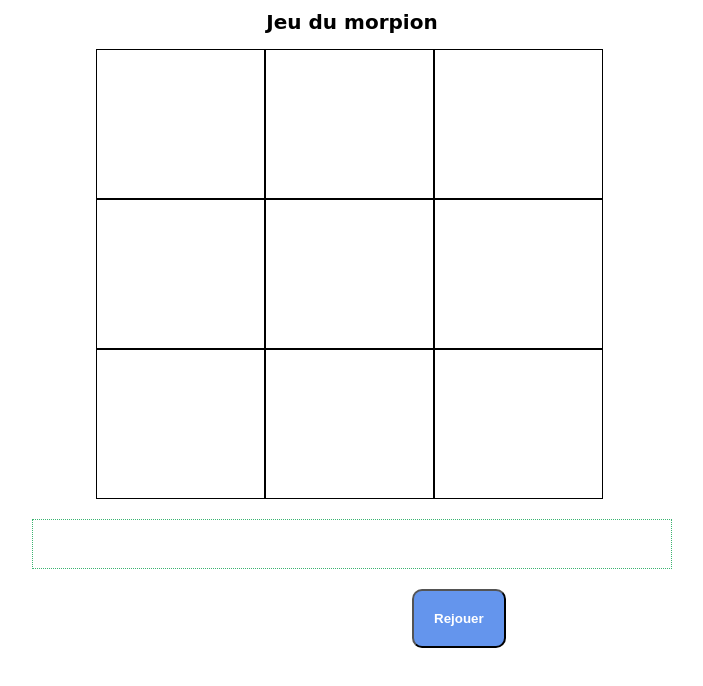
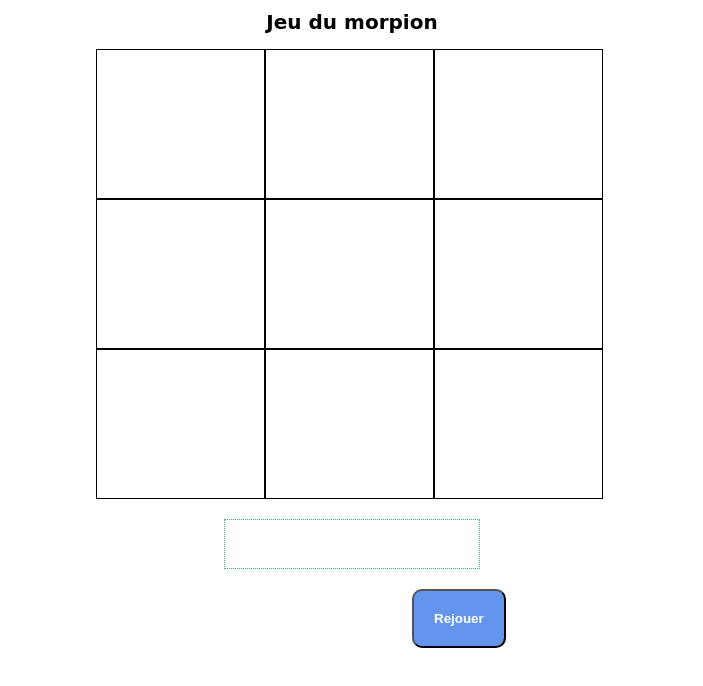
Before and after one commit to ChloeArd/Morpion-Correction, a plain HTML site: page index.html in a window 1280 px wide. Shown: the whole page, without its empty margins (288-991 px from the left). Drawn offline with Linux system fonts and the light colour scheme; a web font is replaced by a local one.

Commit message:
Correction morpion

```diff
--- a/style.css
+++ b/style.css
@@ -40,11 +40,13 @@ body {
 
 #won {
     border: 1px dotted mediumseagreen;
-    width: 50%;
+    width: 20%;
     margin: 20px auto;
     height: 50px;
-    text-align: center;
-    font-size: 1.6rem;
+    display: flex;
+    justify-content: center;
+    align-items: center;
+    font-size: 2rem;
     vertical-align: middle;
 }
 
```
